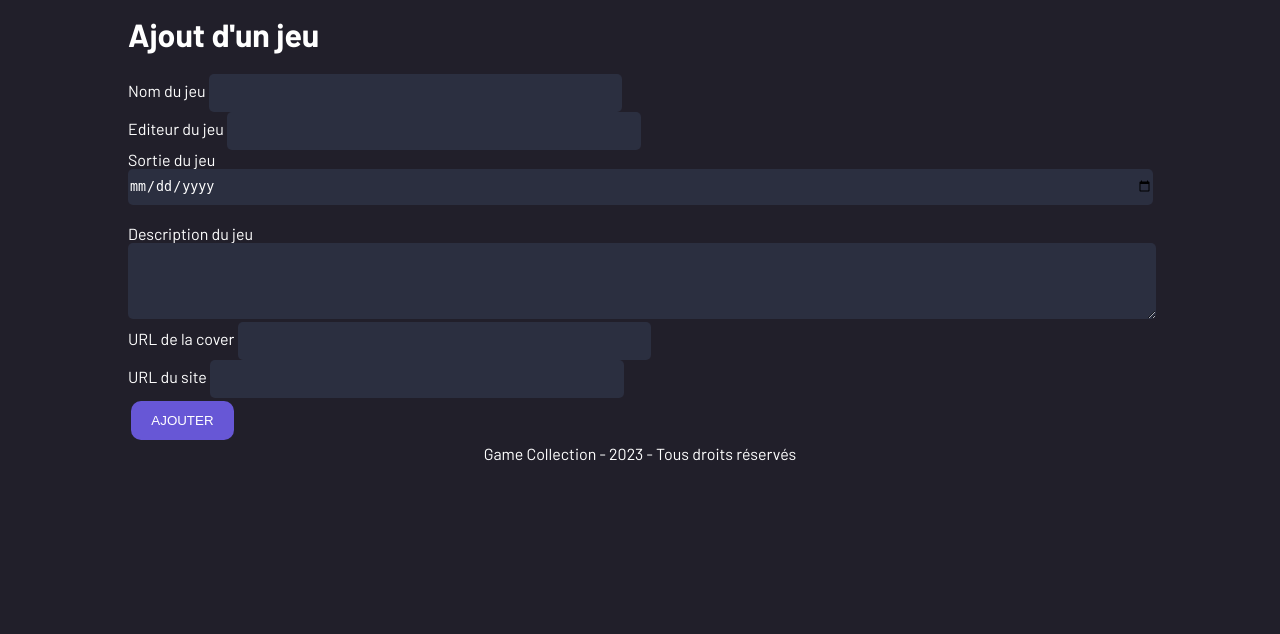
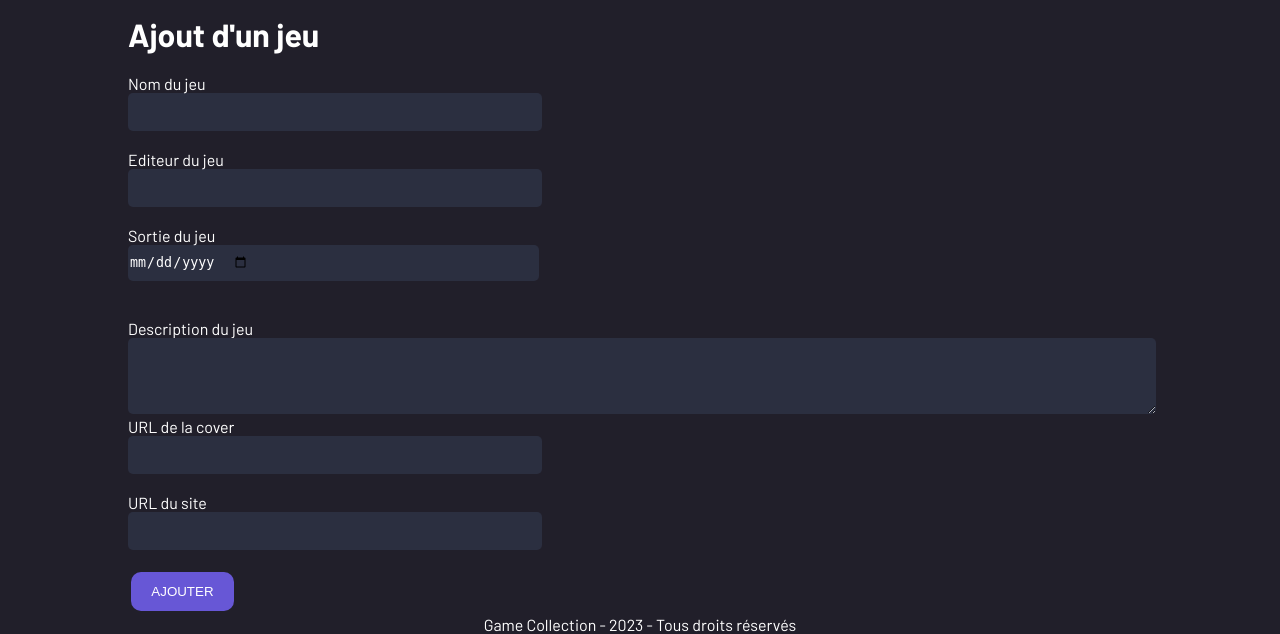
Before and after one commit to SenseiChan/GameCollection, a PHP site: page /AddGameForm in a window 1280 px wide. Shown: the part 336-970 px from the top of the page. Before the commit the page ends 797 px from the top, so only its background shows below. Run offline with PHP 8.4, Linux system fonts and the light colour scheme; the visitor is signed in with stand-in values (Sample User, id 1); data that the repository does not hold is empty; some libraries are stand-ins or nearby versions.

Commit message:
fix on AddGameForm

```diff
--- a/assets/style.css
+++ b/assets/style.css
@@ -74,8 +74,10 @@ input[type="textarea"] {
     color: #FFFFFF;
 }
 
-#add-game-form-main input[type="text"] {
+#add-game-form-main input[type="text"],
+#add-game-form-main input[type="date"] {
     width: 40%;
+    display: flex;
 }
 
 
```
